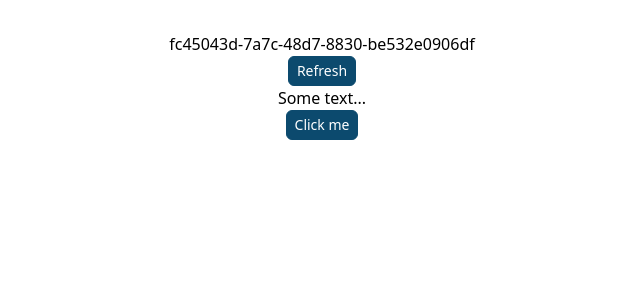
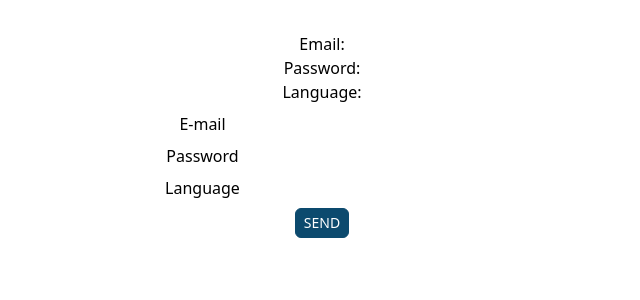
Before and after one commit to dariusz75/react-school-ts-workshop, a React (Vite) app: page / in a window 1280 px wide. Shown: the top 300 px of the page, without its empty margins (318-958 px from the left). Built offline with nearby package versions, Linux system fonts and the light colour scheme.

Commit message:
registration form work in progress

```diff
--- a/src/App.tsx
+++ b/src/App.tsx
@@ -2,13 +2,15 @@ import './App.css';
 
 import { Text, Button } from './ui';
 import { IdGenerator } from './components';
+import { RegistrationFormState } from './components/RegistrationForm/RegistrationFormState';
 
 function App() {
 	return (
 		<>
-			<IdGenerator />
+			{/* <IdGenerator />
 			<Text>Some text...</Text>
-			<Button label='Click me' onClick={() => alert('test')} />
+			<Button label='Click me' onClick={() => alert('test')} /> */}
+			<RegistrationFormState />
 		</>
 	);
 }
--- /dev/null
+++ b/src/components/RegistrationForm/RegistrationForm.tsx
@@ -0,0 +1 @@
+export const RegistrationForm = () => {};
--- /dev/null
+++ b/src/components/RegistrationForm/RegistrationFormState.tsx
@@ -0,0 +1,53 @@
+import { useState } from 'react';
+import { Button } from '../../ui';
+
+export const RegistrationFormState = () => {
+	const [email, setEmail] = useState('');
+	const [password, setPassword] = useState('');
+	const [language, setLanguage] = useState('');
+
+	return (
+		<form>
+			<p>Email: {email}</p>
+			<p>Password: {password}</p>
+			<p>Language: {language}</p>
+			<div className='my-2'>
+				<label className='mr-2' htmlFor='email'>
+					E-mail
+				</label>
+				<input
+					id='email'
+					type='email'
+					onChange={(e) => {
+						setEmail(e.target.value);
+					}}
+				/>
+			</div>
+			<div className='my-2'>
+				<label className='mr-2' htmlFor='password'>
+					Password
+				</label>
+				<input
+					id='password'
+					type='password'
+					onChange={(e) => {
+						setPassword(e.target.value);
+					}}
+				/>
+			</div>
+			<div className='my-2'>
+				<label className='mr-2' htmlFor='language'>
+					Language
+				</label>
+				<input
+					id='language'
+					type='text'
+					onChange={(e) => {
+						setLanguage(e.target.value);
+					}}
+				/>
+			</div>
+			<Button label='SEND' type='submit' />
+		</form>
+	);
+};
--- a/src/components/index.ts
+++ b/src/components/index.ts
@@ -1 +1,2 @@
 export { IdGenerator } from './IdGenerator/IdGenerator';
+export { RegistrationForm } from './RegistrationForm/RegistrationForm';
```
Also changed, not shown: 1 other file (tests, documents, lock files or other folders).
